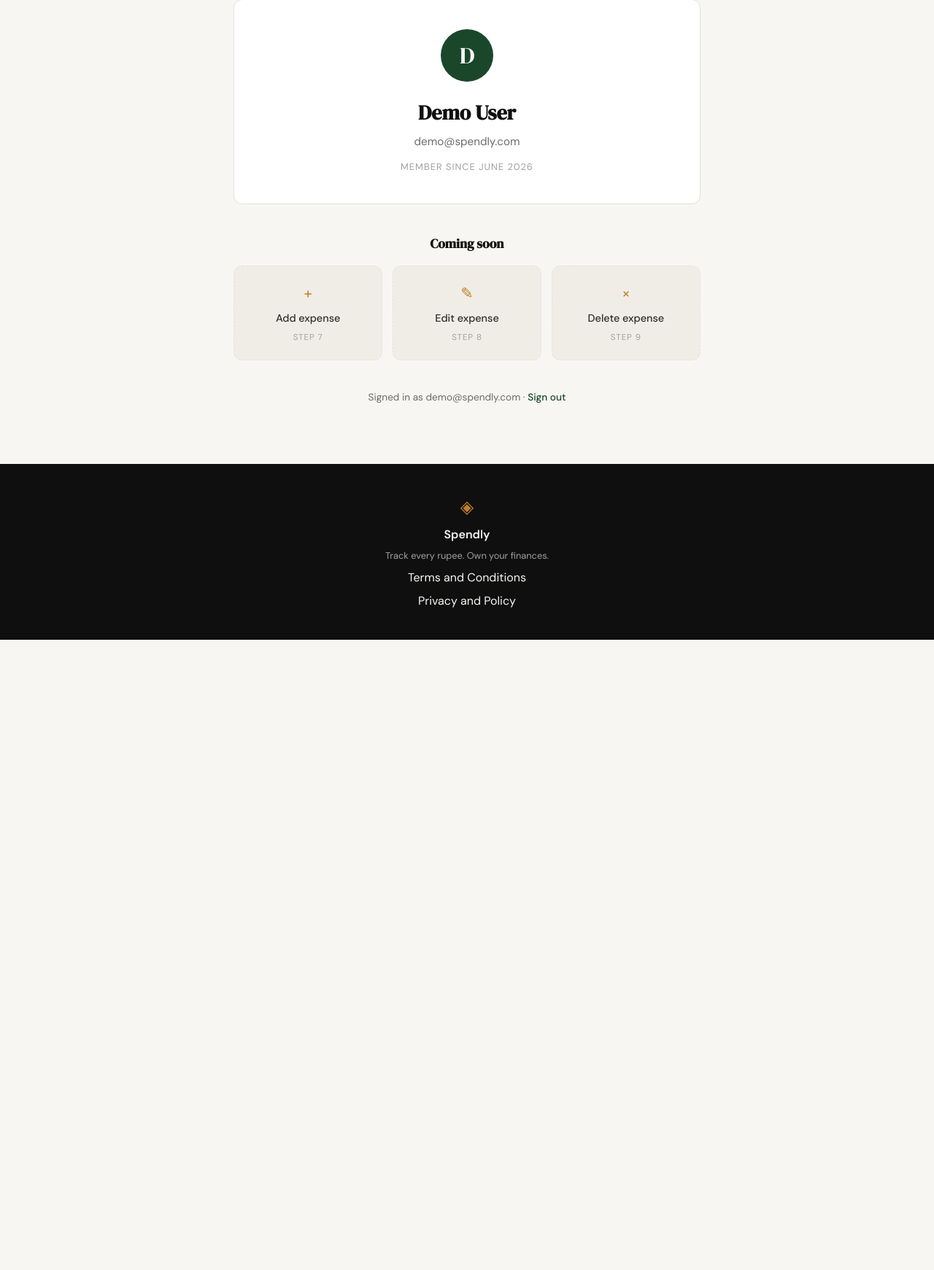
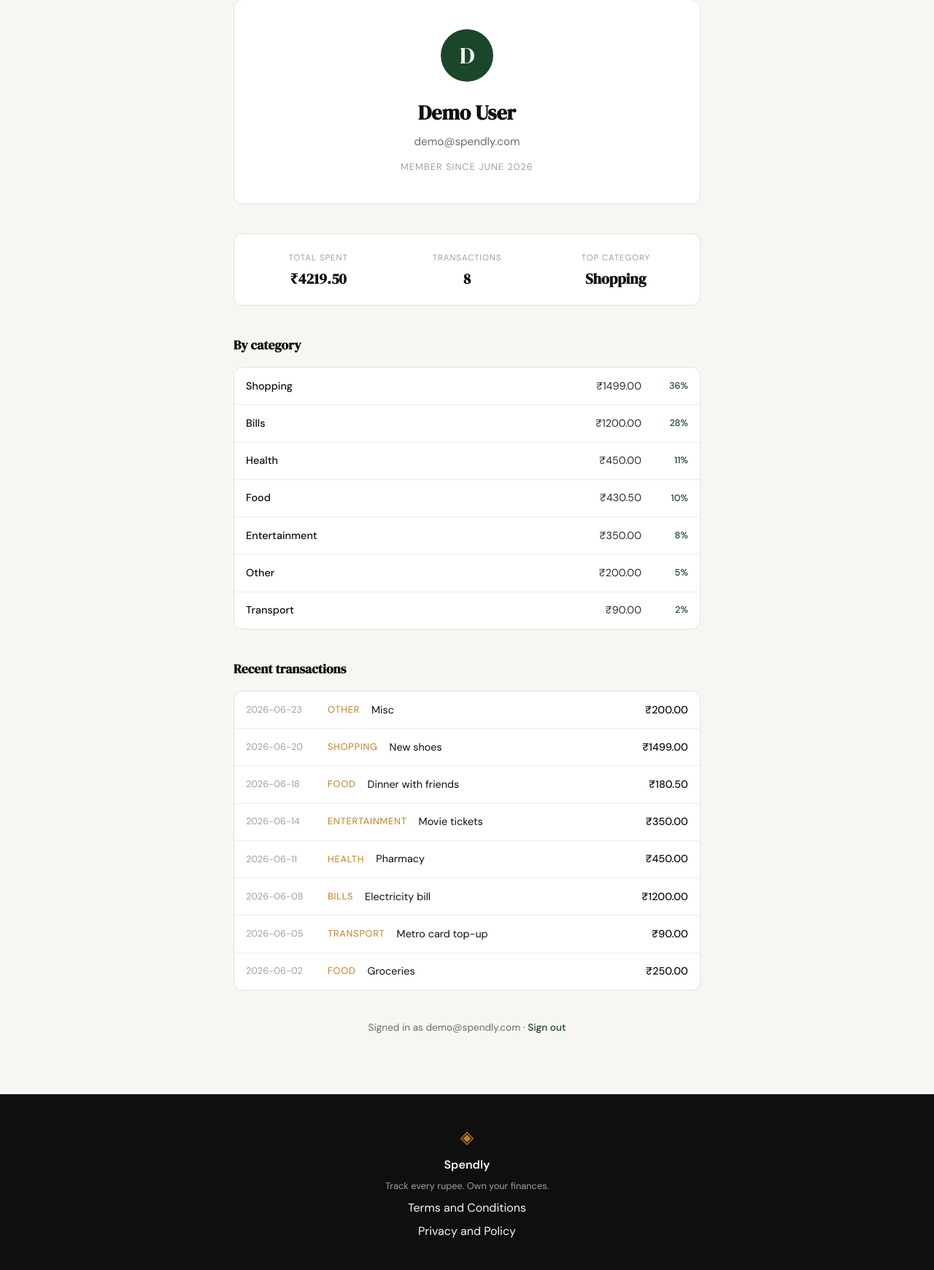
Before and after one commit to harishchaudhary5116/spendly, a Flask app: page /profile in a window 1280 px wide. Shown: the part 126-1867 px from the top of the page at 73% size. Before the commit the page ends 1003 px from the top, so only its background shows below. Run offline with Flask 3, Linux system fonts and the light colour scheme; the visitor is signed in with stand-in values (Sample User, id 1); data comes from the database, SQL or seed files in the repository.

Commit message:
step 5: backend routes for profile page
Wire the profile view to real expense data — total spent, transaction
count, top category, per-category breakdown, and recent transactions —
via new helpers in database/queries.py. Replaces the "Coming soon"
placeholder grid in profile.html with the matching dashboard sections
and CSS.

Co-Authored-By: Claude Opus 4.7 <noreply@anthropic.com>

```diff
--- a/app.py
+++ b/app.py
@@ -1,16 +1,20 @@
 import os
 import re
 import sqlite3
-from datetime import datetime
 
 from flask import Flask, redirect, render_template, request, session, url_for
 
 from database.db import (
     authenticate_user,
     create_user,
-    get_user_by_id,
     init_db,
     seed_db,
+)
+from database.queries import (
+    get_category_breakdown,
+    get_recent_transactions,
+    get_summary_stats,
+    get_user_by_id,
 )
 
 EMAIL_RE = re.compile(r"^[^@\s]+@[^@\s]+\.[^@\s]+$")
@@ -154,15 +158,22 @@ def profile():
         session.clear()
         return redirect(url_for("login"))
 
-    member_since = None
-    if user["created_at"]:
-        try:
-            dt = datetime.strptime(user["created_at"], "%Y-%m-%d %H:%M:%S")
-            member_since = dt.strftime("%B %Y")
-        except ValueError:
-            member_since = None
+    # === SUBAGENT 1: TRANSACTIONS ===
+    transactions = get_recent_transactions(user_id)
 
-    return render_template("profile.html", user=user, member_since=member_since)
+    # === SUBAGENT 2: SUMMARY ===
+    stats = get_summary_stats(user_id)
+
+    # === SUBAGENT 3: CATEGORIES ===
+    breakdown = get_category_breakdown(user_id)
+
+    return render_template(
+        "profile.html",
+        user=user,
+        stats=stats,
+        transactions=transactions,
+        breakdown=breakdown,
+    )
 
 
 @app.route("/expenses/add")
--- a/database/db.py
+++ b/database/db.py
@@ -123,15 +123,3 @@ def authenticate_user(email, password):
     if not check_password_hash(row["password_hash"], password):
         return None
     return row
-
-
-def get_user_by_id(user_id):
-    conn = get_db()
-    try:
-        row = conn.execute(
-            "SELECT id, name, email, created_at FROM users WHERE id = ?",
-            (user_id,),
-        ).fetchone()
-    finally:
-        conn.close()
-    return row
--- /dev/null
+++ b/database/queries.py
@@ -0,0 +1,131 @@
+"""Query helpers for the profile dashboard.
+
+Each helper opens a connection via get_db(), runs a single read,
+closes the connection in a finally block, and returns plain Python
+values (dict, list, or None). No Flask imports here.
+"""
+
+from datetime import datetime
+
+from database.db import get_db
+
+
+def get_user_by_id(user_id):
+    conn = get_db()
+    try:
+        row = conn.execute(
+            "SELECT name, email, created_at FROM users WHERE id = ?",
+            (user_id,),
+        ).fetchone()
+    finally:
+        conn.close()
+
+    if row is None:
+        return None
+
+    member_since = ""
+    if row["created_at"]:
+        try:
+            dt = datetime.strptime(row["created_at"], "%Y-%m-%d %H:%M:%S")
+            member_since = dt.strftime("%B %Y")
+        except ValueError:
+            member_since = ""
+
+    return {
+        "name": row["name"],
+        "email": row["email"],
+        "member_since": member_since,
+    }
+
+
+def get_summary_stats(user_id):
+    conn = get_db()
+    try:
+        totals = conn.execute(
+            "SELECT COALESCE(SUM(amount), 0) AS total_spent, "
+            "COUNT(*) AS transaction_count "
+            "FROM expenses WHERE user_id = ?",
+            (user_id,),
+        ).fetchone()
+
+        top = conn.execute(
+            "SELECT category FROM expenses WHERE user_id = ? "
+            "GROUP BY category "
+            "ORDER BY SUM(amount) DESC, category ASC "
+            "LIMIT 1",
+            (user_id,),
+        ).fetchone()
+    finally:
+        conn.close()
+
+    transaction_count = totals["transaction_count"] if totals else 0
+    if not transaction_count:
+        return {"total_spent": 0, "transaction_count": 0, "top_category": "—"}
+
+    return {
+        "total_spent": float(totals["total_spent"]),
+        "transaction_count": int(transaction_count),
+        "top_category": top["category"] if top else "—",
+    }
+
+
+def get_recent_transactions(user_id, limit=10):
+    conn = get_db()
+    try:
+        rows = conn.execute(
+            "SELECT date, description, category, amount "
+            "FROM expenses "
+            "WHERE user_id = ? "
+            "ORDER BY date DESC, id DESC "
+            "LIMIT ?",
+            (user_id, limit),
+        ).fetchall()
+    finally:
+        conn.close()
+
+    return [
+        {
+            "date": row["date"],
+            "description": row["description"],
+            "category": row["category"],
+            "amount": row["amount"],
+        }
+        for row in rows
+    ]
+
+
+def get_category_breakdown(user_id):
+    conn = get_db()
+    try:
+        rows = conn.execute(
+            "SELECT category, SUM(amount) AS total "
+            "FROM expenses "
+            "WHERE user_id = ? "
+            "GROUP BY category "
+            "ORDER BY total DESC",
+            (user_id,),
+        ).fetchall()
+    finally:
+        conn.close()
+
+    if not rows:
+        return []
+
+    grand_total = sum(row["total"] for row in rows)
+    if grand_total <= 0:
+        return []
+
+    breakdown = [
+        {
+            "name": row["category"],
+            "amount": float(row["total"]),
+            "pct": int(round(row["total"] / grand_total * 100)),
+        }
+        for row in rows
+    ]
+
+    diff = 100 - sum(item["pct"] for item in breakdown)
+    if diff != 0:
+        breakdown[0]["pct"] += diff
+
+    return breakdown
--- a/static/css/style.css
+++ b/static/css/style.css
@@ -696,51 +696,134 @@ a { color: inherit; text-decoration: none; }
     letter-spacing: 0.08em;
 }
 
-.placeholder-section { margin-bottom: 2.5rem; }
+.summary-card {
+    display: grid;
+    grid-template-columns: repeat(3, 1fr);
+    gap: 0.85rem;
+    background: var(--paper-card);
+    border: 1px solid var(--border);
+    border-radius: var(--radius-md);
+    padding: 1.5rem 1.25rem;
+    margin-bottom: 2.5rem;
+}
 
-.placeholder-heading {
+.summary-stat {
+    display: flex;
+    flex-direction: column;
+    align-items: center;
+    gap: 0.4rem;
+    text-align: center;
+}
+
+.stat-label {
+    font-size: 0.72rem;
+    text-transform: uppercase;
+    letter-spacing: 0.08em;
+    color: var(--ink-faint);
+}
+
+.stat-value {
+    font-family: var(--font-display);
+    font-size: 1.25rem;
+    color: var(--ink);
+}
+
+.dashboard-section {
+    margin-bottom: 2.5rem;
+}
+
+.section-heading {
     font-family: var(--font-display);
     font-size: 1.1rem;
     color: var(--ink);
     margin-bottom: 1rem;
-    text-align: center;
 }
 
-.placeholder-grid {
-    display: grid;
-    grid-template-columns: repeat(3, 1fr);
-    gap: 0.85rem;
+.breakdown-list,
+.transactions-list {
+    list-style: none;
+    padding: 0;
+    margin: 0;
+    background: var(--paper-card);
+    border: 1px solid var(--border);
+    border-radius: var(--radius-md);
+    overflow: hidden;
 }
 
-.placeholder-tile {
+.breakdown-row,
+.transaction-row {
+    display: grid;
+    align-items: center;
+    padding: 0.85rem 1rem;
+    border-bottom: 1px solid var(--border-soft);
+    font-size: 0.9rem;
+    color: var(--ink-soft);
+}
+
+.breakdown-row:last-child,
+.transaction-row:last-child {
+    border-bottom: none;
+}
+
+.breakdown-row {
+    grid-template-columns: 1fr auto auto;
+    gap: 1rem;
+}
+
+.breakdown-name {
+    color: var(--ink);
+    font-weight: 500;
+}
+
+.breakdown-amount {
+    color: var(--ink-soft);
+    font-variant-numeric: tabular-nums;
+}
+
+.breakdown-pct {
+    color: var(--accent);
+    font-size: 0.8rem;
+    font-weight: 500;
+    min-width: 3rem;
+    text-align: right;
+}
+
+.transaction-row {
+    grid-template-columns: 6rem auto 1fr auto;
+    gap: 1rem;
+}
+
+.tx-date {
+    color: var(--ink-faint);
+    font-size: 0.8rem;
+    font-variant-numeric: tabular-nums;
+}
+
+.tx-category {
+    color: var(--accent-2);
+    font-size: 0.8rem;
+    text-transform: uppercase;
+    letter-spacing: 0.06em;
+}
+
+.tx-description {
+    color: var(--ink);
+}
+
+.tx-amount {
+    color: var(--ink);
+    font-weight: 500;
+    font-variant-numeric: tabular-nums;
+}
+
+.empty-state {
     background: var(--paper-warm);
     border: 1px dashed var(--border);
     border-radius: var(--radius-md);
-    padding: 1.25rem 1rem;
-    display: flex;
-    flex-direction: column;
-    align-items: center;
-    gap: 0.4rem;
+    padding: 1.5rem 1rem;
+    text-align: center;
     color: var(--ink-muted);
-    cursor: not-allowed;
-}
-
-.placeholder-tile-icon {
-    font-size: 1.3rem;
-    color: var(--accent-2);
-}
-
-.placeholder-tile-title {
     font-size: 0.9rem;
-    color: var(--ink-soft);
-    font-weight: 500;
-}
-
-.placeholder-tile-step {
-    font-size: 0.72rem;
-    text-transform: uppercase;
-    letter-spacing: 0.08em;
-    color: var(--ink-faint);
 }
 
 .profile-signout {
@@ -757,7 +840,10 @@ a { color: inherit; text-decoration: none; }
 .profile-signout a:hover { text-decoration: underline; }
 
 @media (max-width: 640px) {
-    .placeholder-grid { grid-template-columns: 1fr; }
+    .summary-card { grid-template-columns: 1fr; }
     .profile-section { padding: 2.5rem 1rem 3rem; }
     .profile-card { padding: 2rem 1.25rem; }
+    .transaction-row { grid-template-columns: 1fr auto; }
+    .transaction-row .tx-date,
+    .transaction-row .tx-category { grid-column: 1 / -1; }
 }
--- a/templates/profile.html
+++ b/templates/profile.html
@@ -11,31 +11,60 @@
             <div class="profile-avatar">{{ user.name[:1]|upper }}</div>
             <h1 class="profile-name">{{ user.name }}</h1>
             <p class="profile-email">{{ user.email }}</p>
-            {% if member_since %}
-            <p class="profile-meta">Member since {{ member_since }}</p>
+            {% if user.member_since %}
+            <p class="profile-meta">Member since {{ user.member_since }}</p>
             {% endif %}
         </div>
 
-        <div class="placeholder-section">
-            <h2 class="placeholder-heading">Coming soon</h2>
-            <div class="placeholder-grid">
-                <div class="placeholder-tile">
-                    <span class="placeholder-tile-icon">+</span>
-                    <span class="placeholder-tile-title">Add expense</span>
-                    <span class="placeholder-tile-step">Step 7</span>
-                </div>
-                <div class="placeholder-tile">
-                    <span class="placeholder-tile-icon">✎</span>
-                    <span class="placeholder-tile-title">Edit expense</span>
-                    <span class="placeholder-tile-step">Step 8</span>
-                </div>
-                <div class="placeholder-tile">
-                    <span class="placeholder-tile-icon">×</span>
-                    <span class="placeholder-tile-title">Delete expense</span>
-                    <span class="placeholder-tile-step">Step 9</span>
-                </div>
+        <div class="summary-card">
+            <div class="summary-stat">
+                <span class="stat-label">Total spent</span>
+                <span class="stat-value">₹{{ "%.2f"|format(stats.total_spent) }}</span>
+            </div>
+            <div class="summary-stat">
+                <span class="stat-label">Transactions</span>
+                <span class="stat-value">{{ stats.transaction_count }}</span>
+            </div>
+            <div class="summary-stat">
+                <span class="stat-label">Top category</span>
+                <span class="stat-value">{{ stats.top_category }}</span>
             </div>
         </div>
+
+        <section class="dashboard-section">
+            <h2 class="section-heading">By category</h2>
+            {% if breakdown %}
+            <ul class="breakdown-list">
+                {% for cat in breakdown %}
+                <li class="breakdown-row">
+                    <span class="breakdown-name">{{ cat.name }}</span>
+                    <span class="breakdown-amount">₹{{ "%.2f"|format(cat.amount) }}</span>
+                    <span class="breakdown-pct">{{ cat.pct }}%</span>
+                </li>
+                {% endfor %}
+            </ul>
+            {% else %}
+            <p class="empty-state">No spending categorised yet.</p>
+            {% endif %}
+        </section>
+
+        <section class="dashboard-section">
+            <h2 class="section-heading">Recent transactions</h2>
+            {% if transactions %}
+            <ul class="transactions-list">
+                {% for tx in transactions %}
+                <li class="transaction-row">
+                    <span class="tx-date">{{ tx.date }}</span>
+                    <span class="tx-category">{{ tx.category }}</span>
+                    <span class="tx-description">{{ tx.description }}</span>
+                    <span class="tx-amount">₹{{ "%.2f"|format(tx.amount) }}</span>
+                </li>
+                {% endfor %}
+            </ul>
+            {% else %}
+            <p class="empty-state">No transactions yet.</p>
+            {% endif %}
+        </section>
 
         <p class="profile-signout">
             Signed in as {{ user.email }} ·
```
Also changed, not shown: .claude/specs/05-backend-routes-profile-page.md (added).
